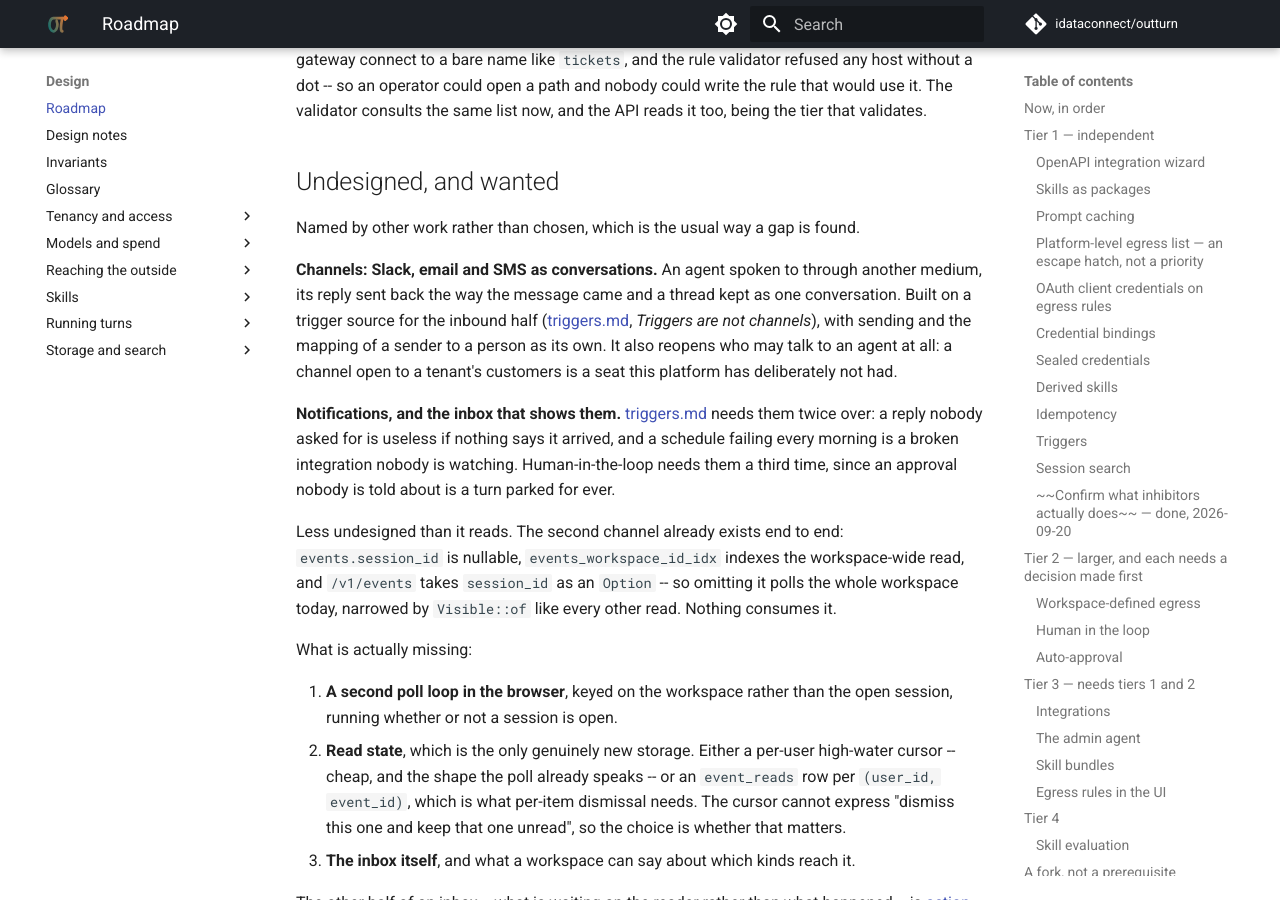
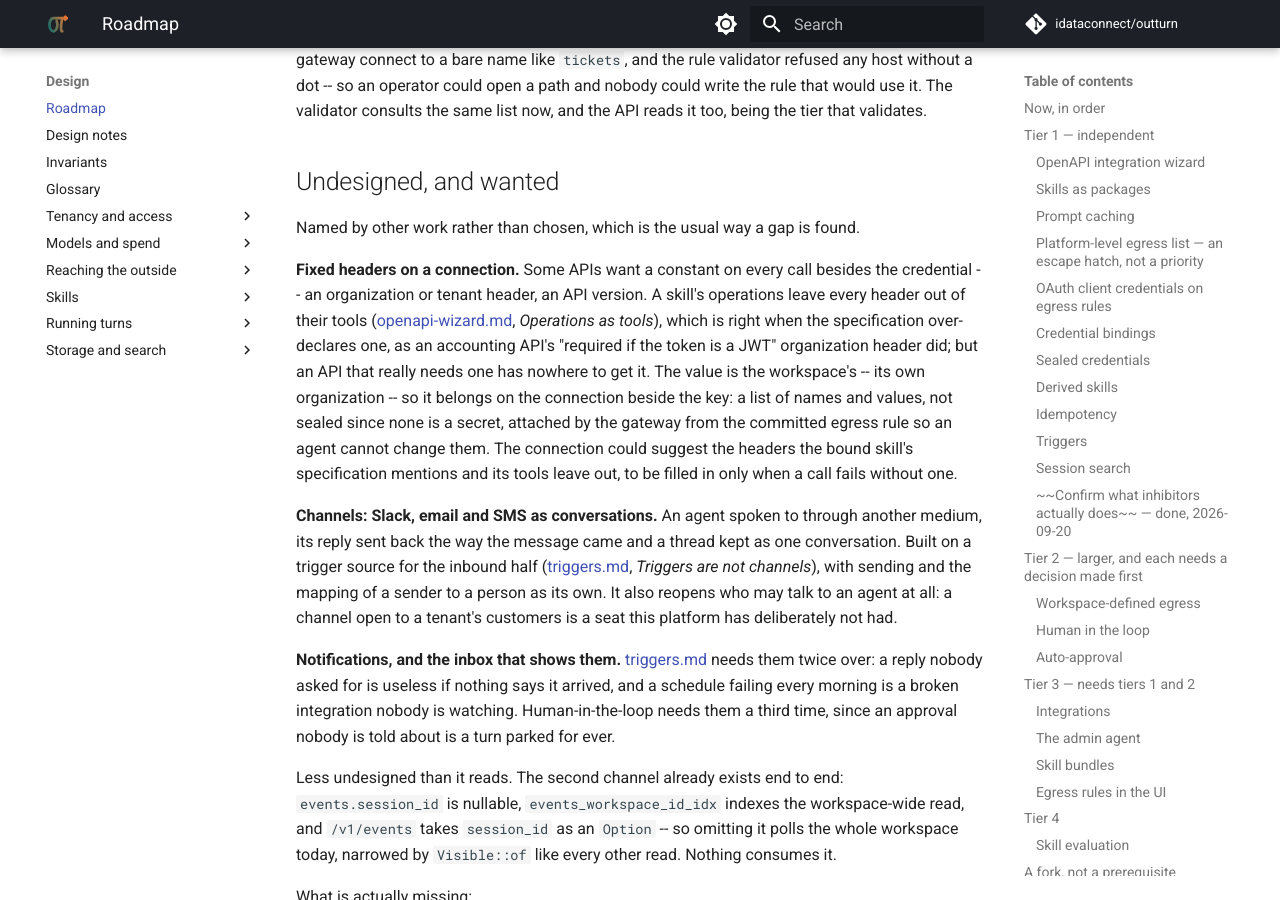
Before and after one commit to idataconnect/outturn, an MkDocs documentation site: the page built from docs/roadmap.md, in a window 1280 px wide and 900 px high, scrolled down 10644 px. Built offline with MkDocs 1.6.1 and Material for MkDocs 9.7.7, drawn with Linux system fonts in a browser that asks for light colours; comment, search, counter and statistics services are not loaded.

Commit message:
Note fixed headers on a connection as wanted
Operations now leave every header out of their tools, which suited an
API that over-declares one; an API that really needs a constant
organization header on each call has nowhere to get it yet.

Co-Authored-By: Claude Opus 5.5 <noreply@anthropic.com>

```diff
--- a/docs/roadmap.md
+++ b/docs/roadmap.md
@@ -497,6 +497,19 @@ tier that validates.
 
 Named by other work rather than chosen, which is the usual way a gap is found.
 
+**Fixed headers on a connection.** Some APIs want a constant on every call
+besides the credential -- an organization or tenant header, an API version.
+A skill's operations leave every header out of their tools
+([openapi-wizard.md](openapi-wizard.md), *Operations as tools*), which is right
+when the specification over-declares one, as an accounting API's
+"required if the token is a JWT" organization header did; but an API that
+really needs one has nowhere to get it. The value is the workspace's -- its own
+organization -- so it belongs on the connection beside the key: a list of
+names and values, not sealed since none is a secret, attached by the gateway
+from the committed egress rule so an agent cannot change them. The connection
+could suggest the headers the bound skill's specification mentions and its
+tools leave out, to be filled in only when a call fails without one.
+
 **Channels: Slack, email and SMS as conversations.** An agent spoken to
 through another medium, its reply sent back the way the message came and a
 thread kept as one conversation. Built on a trigger source for the inbound
```
